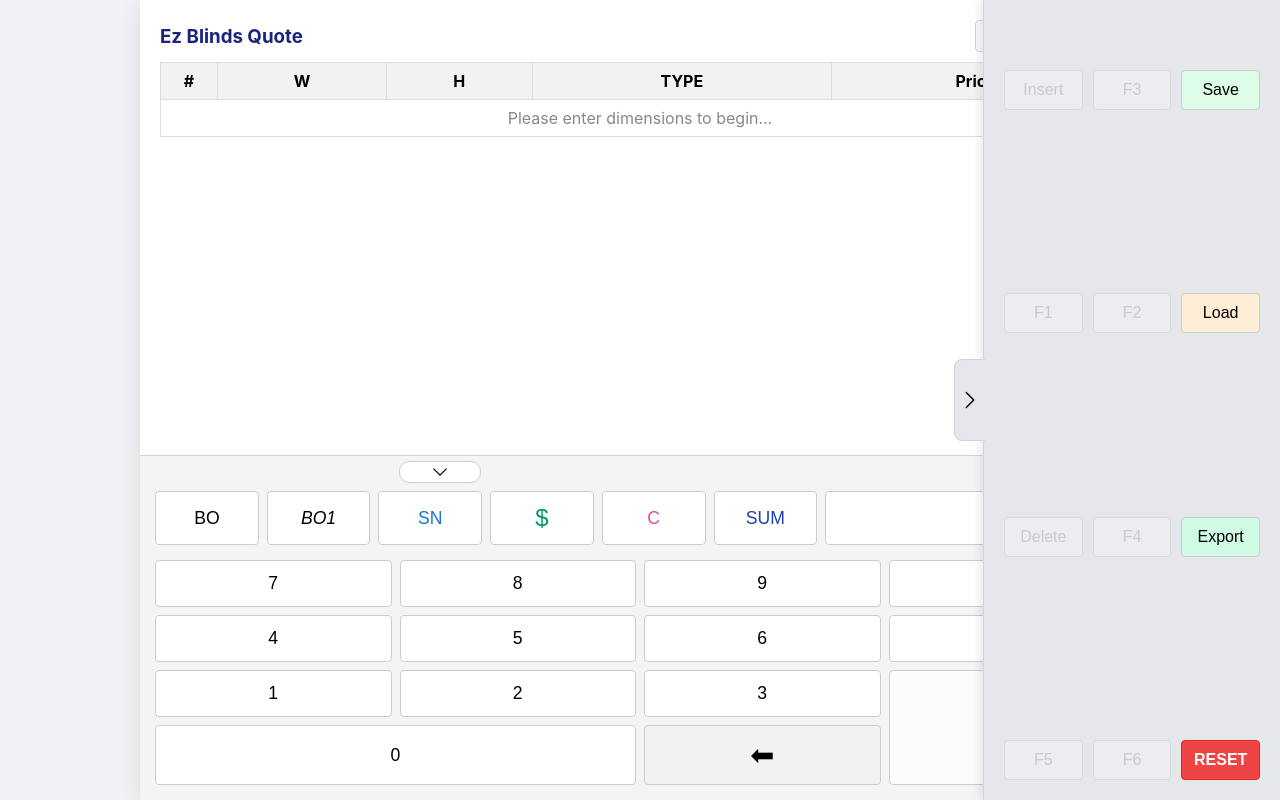
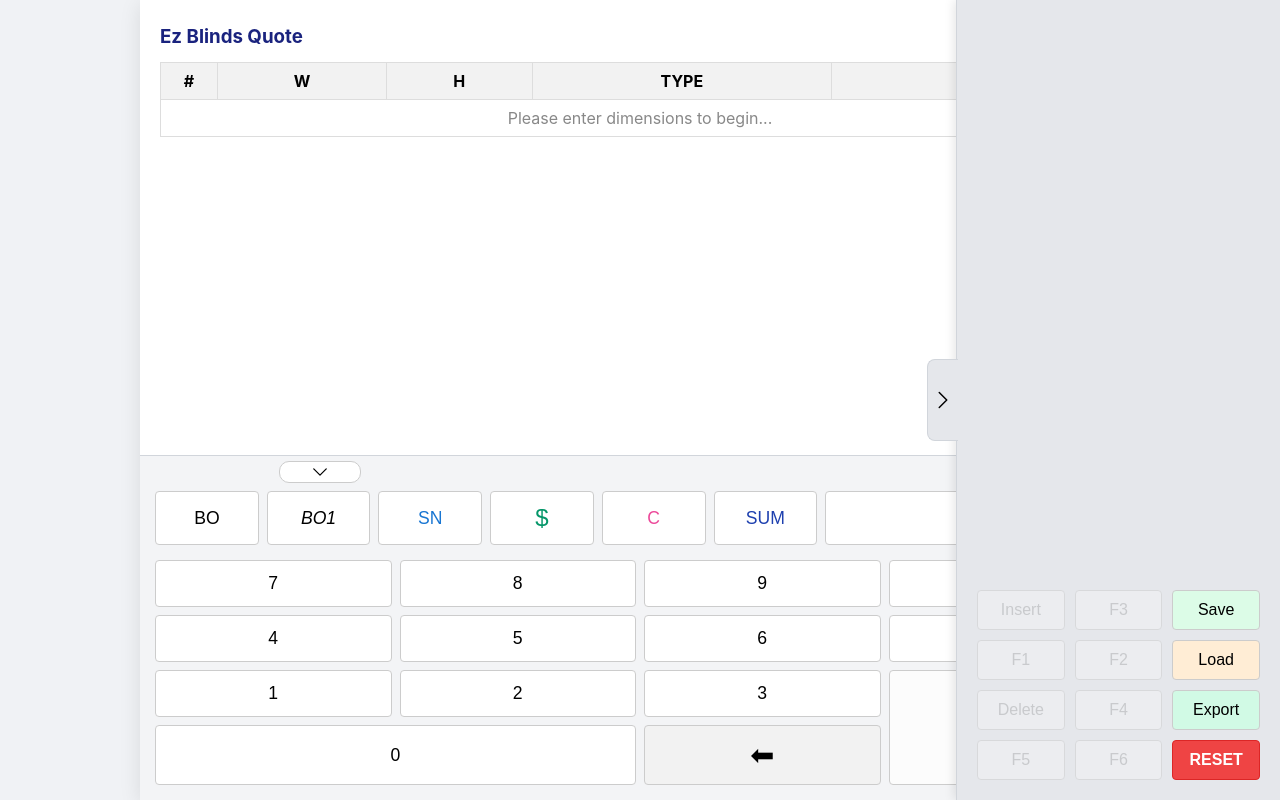
Before and after one commit to tmt371/2025-quo-app-v02, a plain HTML site: page index.html in a window 1280 px wide. Both pictures are taken after a click on the element 1266 px from the left and 400 px from the top of the page. Drawn offline with Linux system fonts and the light colour scheme.

Commit message:
Style: Adjust layout of function panel and keyboard toggles"

```diff
--- a/style.css
+++ b/style.css
@@ -96,8 +96,8 @@ html, body {
 }
 .panel-toggle {
     position: absolute; top: 5px;
-    /* --- [修改] 需求一：將呼叫鍵從 50% (中央) 移到 30% (偏左) --- */
-    left: 30%;
+    /* --- [修改] 需求二：將呼叫鍵從 30% (偏左) 移到 18% (更左) --- */
+    left: 18%;
     transform: translateX(-50%);
     width: 80px; height: 20px;
     border: 1px solid #ccc; background-color: #fff; border-radius: 10px;
@@ -149,8 +149,8 @@ html, body {
 #function-panel {
     position: relative;
     position: fixed; top: 0; right: 0;
-    /* --- [修改] 需求二：將寬度從 180px 增加到 297px --- */
-    width: 297px;
+    /* --- [修改] 需求三：將寬度從 297px 增加到 324px --- */
+    width: 324px;
     height: 100%;
     background-color: #e5e7eb;
     border-left: 1px solid var(--panel-border-color);
@@ -162,7 +162,8 @@ html, body {
     box-sizing: border-box;
     display: flex;
     flex-direction: column;
-    justify-content: flex-start; /* 改為從頂部開始排列 */
+    /* --- [修改] 需求一：將按鈕網格推向底部 --- */
+    justify-content: flex-end;
 }
 #function-panel.is-expanded { transform: translateX(0); }
 #function-panel-toggle {
@@ -180,18 +181,15 @@ html, body {
     width: 24px; height: 24px; transition: opacity 0.3s; position: absolute;
 }
 #function-panel .arrow-left { opacity: 1; }
-.function-panel .arrow-right { opacity: 0; }
+#function-panel .arrow-right { opacity: 0; }
 #function-panel.is-expanded .arrow-left { opacity: 0; }
 #function-panel.is-expanded .arrow-right { opacity: 1; }
-
-/* --- [修改] 需求三：為新的網格佈局準備樣式 --- */
 .function-grid {
     display: grid;
     grid-template-columns: repeat(3, 1fr);
     gap: 10px;
-    margin-top: 50px;
-    height: 100%;
-    align-content: space-between; /* 讓內容上下分佈 */
+    /* --- [修改] 需求一：移除 margin-top，讓其自然置底 --- */
+    /* margin-top: 50px; */
 }
 .function-grid button {
     width: 100%;
@@ -214,9 +212,8 @@ html, body {
 }
 #key-save { background-color: #dcfce7; }
 #key-load { background-color: #ffedd5; }
-#key-export { background-color: #d1fae5; } /* Export CSV 更名為 Export */
+#key-export { background-color: #d1fae5; }
 #key-reset {
-    /* --- [修改] 需求三：RESET 按鈕使用紅色底色 --- */
     background-color: #ef4444;
     color: white;
     font-weight: bold;
```
